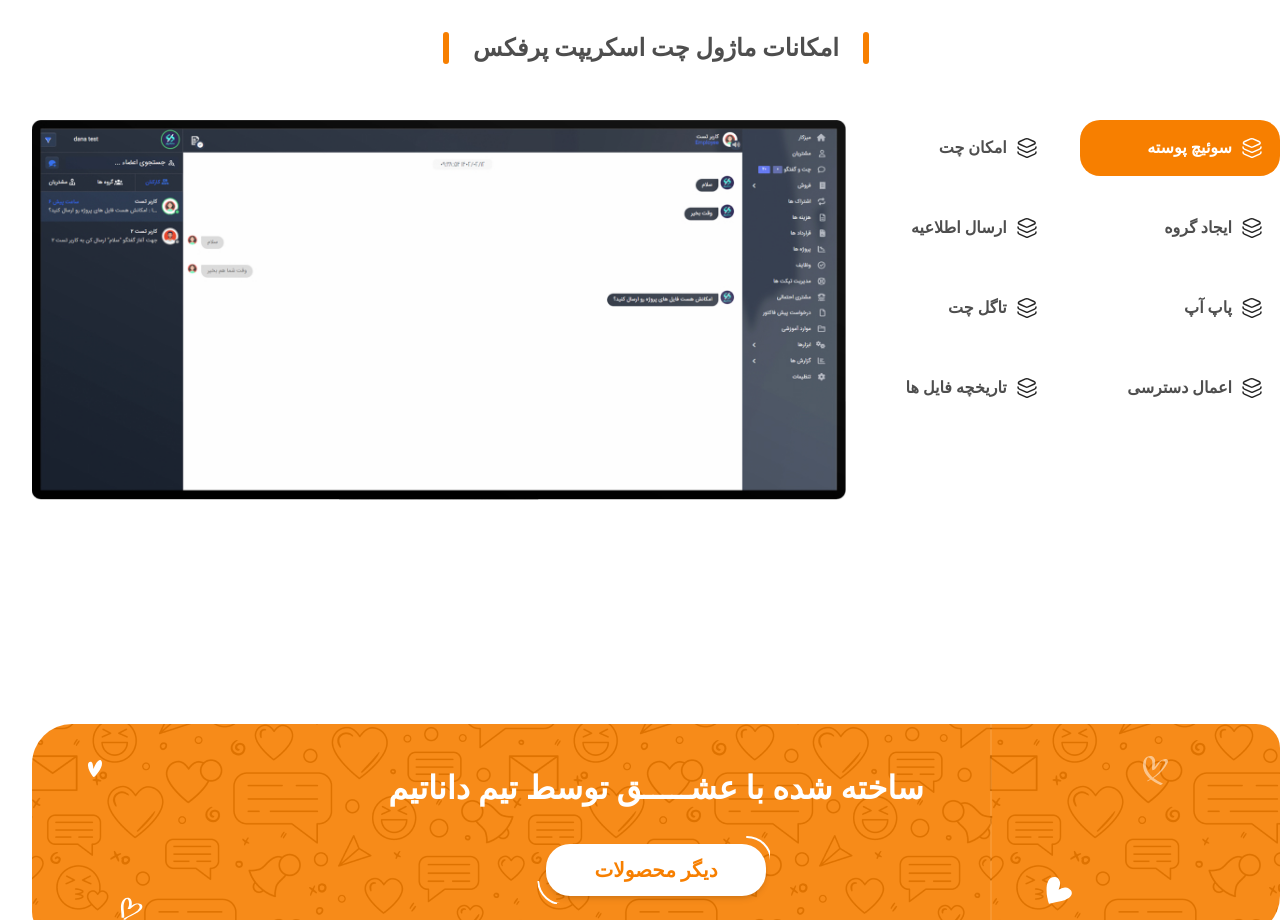
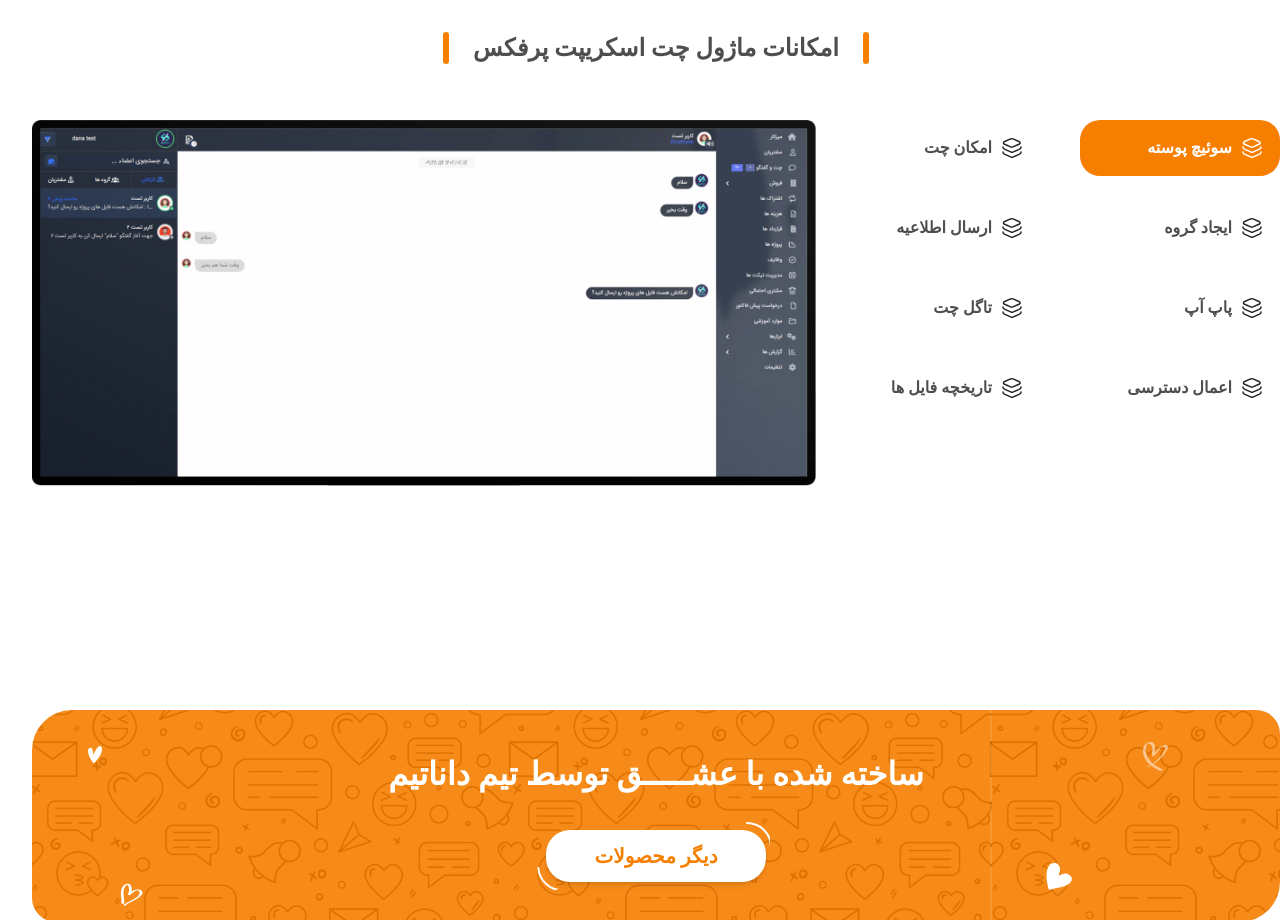
Before and after one commit to mahyarErshad/perfex-chat, a React (Create React App) app: page / in a window 1280 px wide. Shown: the part 2040-2960 px from the top of the page. Built offline with nearby package versions, Linux system fonts and the light colour scheme; a web font is replaced by a local one.

Commit message:
Fixed a bug using flex-shrink

```diff
--- a/src/Components/ToolsSection/ToolsSection.jsx
+++ b/src/Components/ToolsSection/ToolsSection.jsx
@@ -10,7 +10,7 @@ function ToolsSection() {
     <section id="tools" className="max-md:mt-24 md:mt-[10.625rem] w-full px-4">
       <SectionTitle title="امکانات ماژول چت اسکریپت پرفکس" />
       <Tabs className="flex max-lg:flex-col justify-center gap-6 mt-14">
-        <div className="flex-col gap-8 lg:max-w-[33.5rem]">
+        <div className="flex-col gap-8 lg:max-w-[33.5rem] flex-shrink-0">
           <TabList className="grid grid-1 max-sm:grid-cols-2 sm:grid-cols-3 lg:grid-cols-2 grid-tabs-gap">
             {tabs.map((tab, index) => {
               return (
@@ -22,7 +22,7 @@ function ToolsSection() {
             })}
           </TabList>
         </div>
-        <div className="min-w-2/4 h-full">
+        <div className="min-w-2/4 h-full flex-shrink">
           {tabs.map((_, index) => {
             return (
               <TabPanel key={index}>
```
